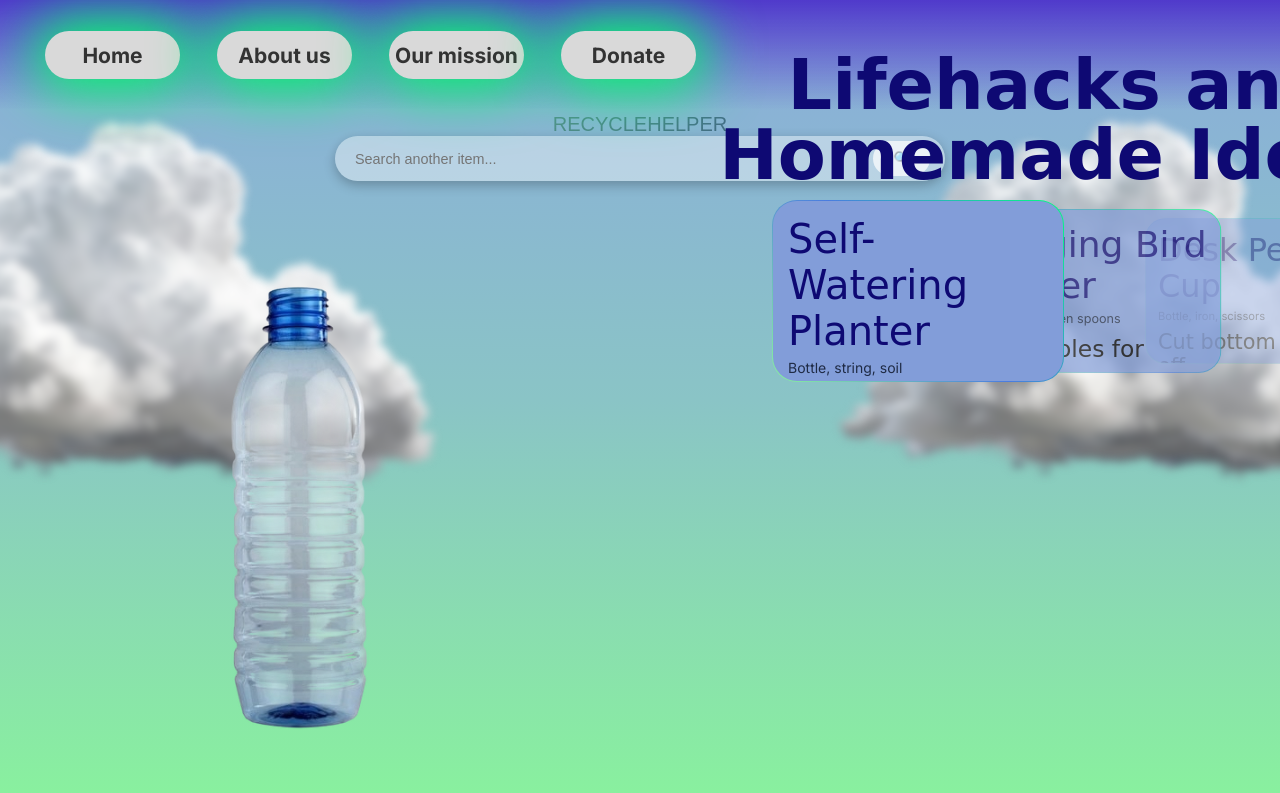
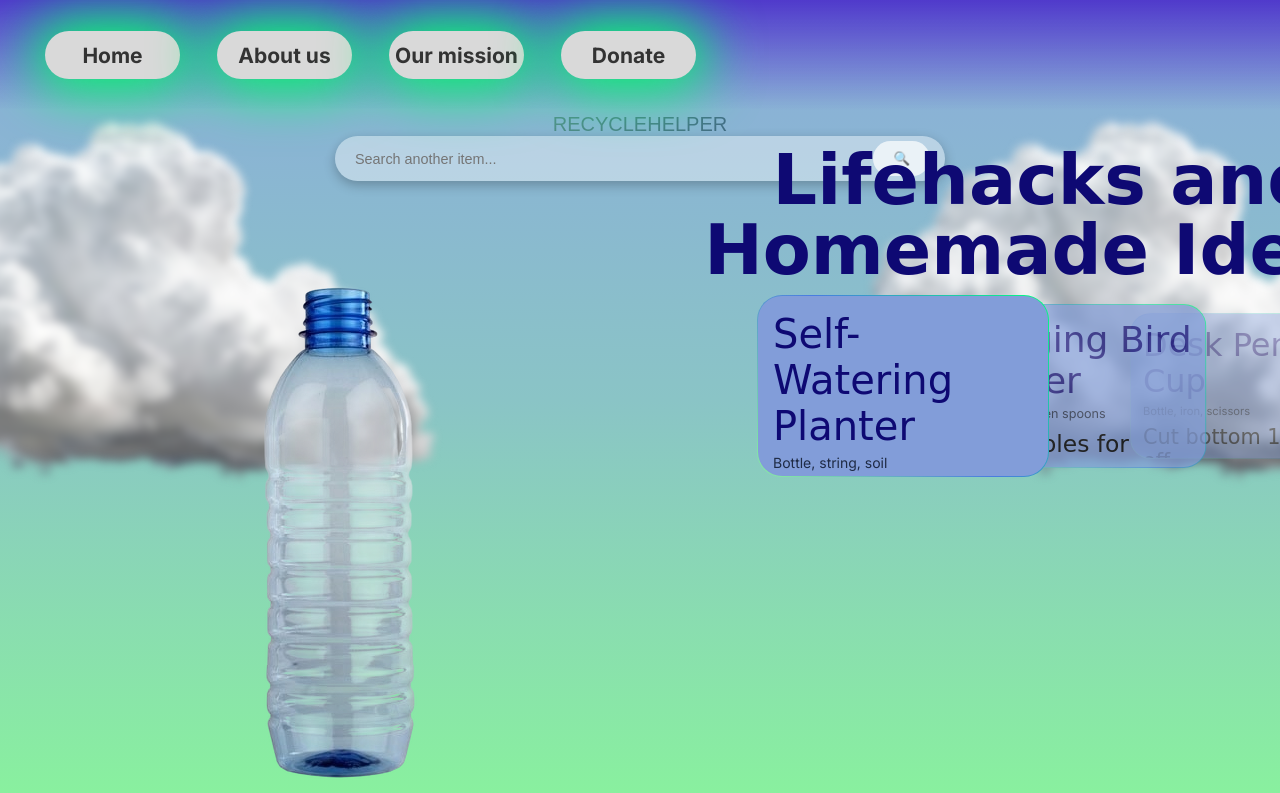
Before and after one commit to maruitis/recyclhelper, a plain HTML site: page recycle.html in a window 1280 px wide. Shown: the top 793 px of the page. Drawn offline with nearby package versions, Linux system fonts and the light colour scheme; a web font is replaced by a local one.

Commit message:
Merge origin/main

```diff
--- a/css/mansstils.css
+++ b/css/mansstils.css
@@ -455,13 +455,13 @@ button {
     flex-direction: column; /* Stacks header above cards */
     align-items: center;    /* Centers header and cards horizontally relative to each other */
     justify-content: center;
-    transform: translateY(-350px);
+    transform: translateY(-280px);
     margin-right: 0;
-    padding-left: 190px;
+    padding-left: 110px;
 }
 
 .lifehack-image img{
-    width:450px;
+    min-width:450px;
     border-radius:25px;
     object-fit: cover;
     padding-left: 200px;
@@ -540,3 +540,7 @@ button {
     font-size:26px;
     margin-top:10px;
 }
+
+.item-image{
+    min-width: 450px;
+}
```
